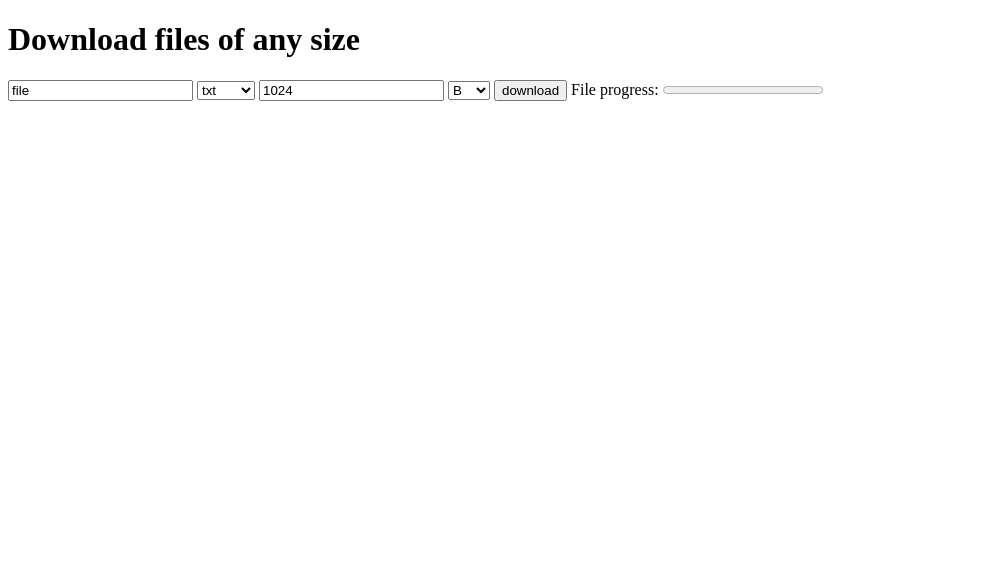
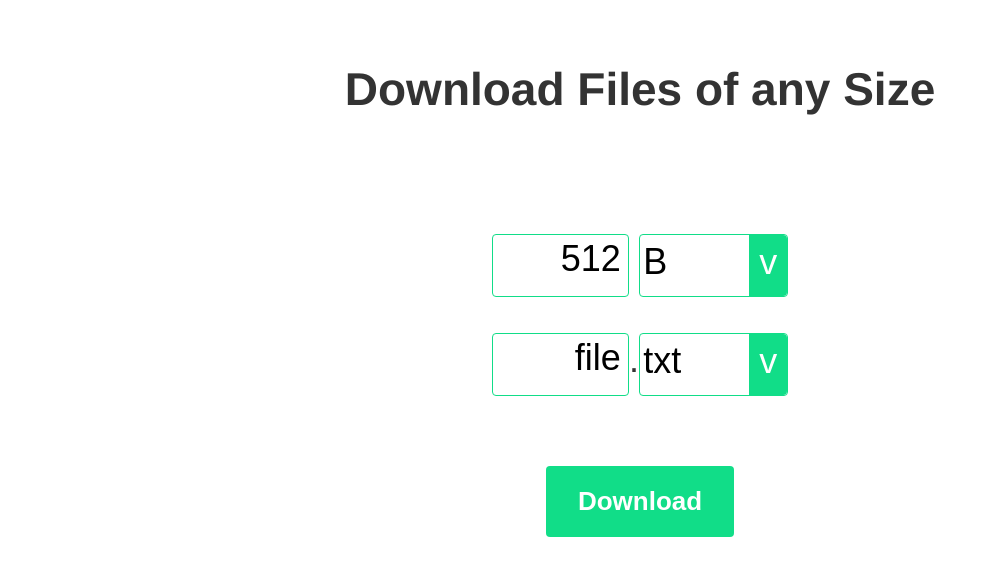
Before and after one commit to DominicGinger/file-size, a website built with Parcel: page index.html in a window 1280 px wide. Shown: the whole page, without its empty margins (0-989 px from the left). Built offline with nearby package versions, Linux system fonts and the light colour scheme.

Commit message:
Style site

```diff
--- a/index.html
+++ b/index.html
@@ -3,14 +3,30 @@
   <head>
     <meta charset="utf-8">
     <meta name="viewport" content="width=device-width, initial-scale=1">
-    <title>Download files of any size</title>
+    <title>Download Files of any size</title>
     <link href="./index.scss" rel="stylesheet">
     <link rel="shortcut icon" type="image/icon" href="./favicon.ico?v2=true"/>
   </head>
   <body>
-    <div class="header">
-      <h1>Download files of any size</h1>
-      <input id="file-name" type="text" value="file">
+    <div class="container">
+      <div class="inside-container">
+        <h1>Download Files of any Size</h1>
+        <div class="input-container" id="file-size-container">
+          <input type="text" id="file-size-value" value="512" onkeypress="return event.charCode >= 48 && event.charCode <= 57" />
+          <span> </span>
+          <div class="select-container">
+            <select id="file-select">
+              <option value="B">B</option>
+              <option value="KB">KB</option>
+              <option value="MB">MB</option>
+            </select>
+            <span class="drop-arrow">v</span>
+          </div>
+        </div>
+        <div class="input-container" id="file-name-container">
+          <input id="file-name" type="text" value="file" size="4"/>
+          <span>.</span>
+          <div class="select-container">
             <select id="mime-select">
               <option data-ext="txt" value="text/plain">txt</option>
               <option data-ext="css" value="text/css">css</option>
@@ -27,17 +43,13 @@
               <option data-ext="webm" value="video/webm">webm</option>
               <option data-ext="zip" value="application/zip">zip</option>
             </select>
-      <input id="file-size" type="number" value=1024>
-      <select id="file-select">
-        <option value="B">B</option>
-        <option value="KB">KB</option>
-        <option value="MB">MB</option>
-        <option value="GB">GB</option>
-      </select>
-      <button class="download-btn">download</button>
-      <label for="file">File progress:</label>
-
-      <progress id="file-progress" max="100" value="0">0%</progress>
+            <span class="drop-arrow">v</span>
+          </div>
+        </div>
+        <button id="download-btn">Download</button>
+      </div>
+    </div>
+    <progress class="hide" id="file-progress" max="100" value="0"></progress>
     </div>
     <script type="application/javascript" src="./index.js" ></script>
   </body>
--- a/index.js
+++ b/index.js
@@ -1,13 +1,14 @@
 const fileProgress = document.getElementById('file-progress')
-const fileSize = document.getElementById('file-size')
+const fileSizeValue = document.getElementById('file-size-value')
 const fileSelect = document.getElementById('file-select')
 const mimeSelect = document.getElementById('mime-select')
 const fileName = document.getElementById('file-name')
+const downloadBtn = document.getElementById('download-btn')
 
 const MAX_CHUNK = 1024*10
 
 function getBytes () {
-  const size = fileSize.value
+  const size = fileSizeValue.value
   switch (fileSelect.value) {
     case 'B':
       return size
@@ -15,14 +16,15 @@ function getBytes () {
       return 1024 * size
     case 'MB':
       return 1024 * 1024 * size
-    case 'GB':
-      return 1024 * 1024 * 1024 * size
   }
 }
-document.querySelector('.download-btn').addEventListener('click', event => {
+
+downloadBtn.addEventListener('click', event => {
+  downloadBtn.classList.add('hide')
+  fileProgress.classList.remove('hide')
   const size = getBytes()
   let href = `data:${mimeSelect.value};charset=utf-8,`
-  const name = `${fileName.value}.${mimeSelect.options[mimeSelect.selectedIndex].dataset.ext}`
+  const name = `${encodeURIComponent(fileName.value)}.${mimeSelect.options[mimeSelect.selectedIndex].dataset.ext}`
   let count = 0
   let i = 0;
   let finished = false;
@@ -32,7 +34,12 @@ document.querySelector('.download-btn').addEventListener('click', event => {
     fileProgress.value = (count * 100) / size
     href += Array(Math.min(MAX_CHUNK, size)).fill('a').join('')
     if (i < size / MAX_CHUNK) {
-      setTimeout(loop, 0)
+      try {
+        setTimeout(loop, 0)
+      } catch (e) {
+        alert(e)
+        throw e
+      }
     } else {
       finished = true
     }
@@ -48,6 +55,8 @@ document.querySelector('.download-btn').addEventListener('click', event => {
       setTimeout(() => {
         document.body.removeChild(a)
       }, 0)
+      fileProgress.classList.add('hide')
+      downloadBtn.classList.remove('hide')
     } else {
       setTimeout(finish, 100)
     }
--- a/index.scss
+++ b/index.scss
@@ -0,0 +1,120 @@
+body {
+  font-family: "Helvetica", "Arial", sans-serif;
+  line-height: 1.5;
+  padding: 1em;
+  color: #555;
+  background-color: #fff;
+  text-align: center;
+}
+
+.inside-container > div {
+  padding: 0.5em;
+}
+
+.hide {
+  display: none;
+}
+
+h1 {
+  margin-bottom: 1em;
+  padding-bottom: 1em;
+  color: #333;
+  font-size: 46px;
+}
+
+.input-container {
+  font-size: 36px;
+  display: flex;
+  max-width: 50em;
+  justify-content: center;
+  position: relative;
+}
+
+.input-container > input,
+.input-container > span,
+select {
+  flex: 1;
+  background-color: transparent;
+  font-size: 36px;
+}
+input {
+  padding-bottom: 14px;
+  padding-right: 0px;
+  max-width: 3.5em;
+  text-align: right;
+  border: solid 1px #1d8;
+  border-radius: 4px;;
+  padding-right: 0.2em;
+}
+select {
+  border: none;
+  padding-bottom: 14px;
+  margin-left: -4px;
+  max-width: 4em;
+  width: 4em;
+  appearance: none;
+  -webkit-appearance: none;
+  -moz-appearance: none;
+  &:hover {
+    cursor: pointer;
+  }
+}
+
+.select-container {
+  position: relative;
+  border: solid 1px #1d8;
+  border-radius: 4px;;
+  padding-left: 0.2em;
+}
+
+.drop-arrow {
+  background-color: #1d8;
+  color: #fff;
+  max-width: 1em;
+  position: absolute;
+  z-index: -1;
+  right: 0px;
+  top: 0px;
+  padding-bottom: 7px;
+  padding-right: 10px;
+  padding-left: 10px;
+  border-top-right-radius: 4px;;
+  border-bottom-right-radius: 4px;;
+}
+
+.input-container > span {
+  max-width: 10px;
+  color: #333;
+  z-index: -1;
+}
+
+button {
+  cursor: pointer;
+  background-color: #1d8;
+  color: #fff;
+  border: none;
+  padding: 20px 32px;
+  text-align: center;
+  text-decoration: none;
+  display: inline-block;
+  font-size: 4px;;
+  font-weight: bold;
+  border-radius: 4px;;
+  font-size: 26px;
+  margin-top: 2em;
+}
+
+button:active {
+  background-color: #fff;
+  color: #1d8;
+}
+
+progress::-moz-progress-bar,
+progress::-webkit-progress-value {
+  background-color: #1d8;
+}
+
+progress {
+  border: none;
+  height: 1.5em;
+}
--- a/package.json
+++ b/package.json
@@ -12,6 +12,8 @@
   "license": "ISC",
   "devDependencies": {
     "parcel": "^1.11.0",
+    "sass": "^1.17.0",
     "typescript": "^3.3.3"
-  }
+  },
+  "dependencies": {}
 }
```
Also changed, not shown: 1 other file. Lines whose indentation alone changed are shown as unchanged.
